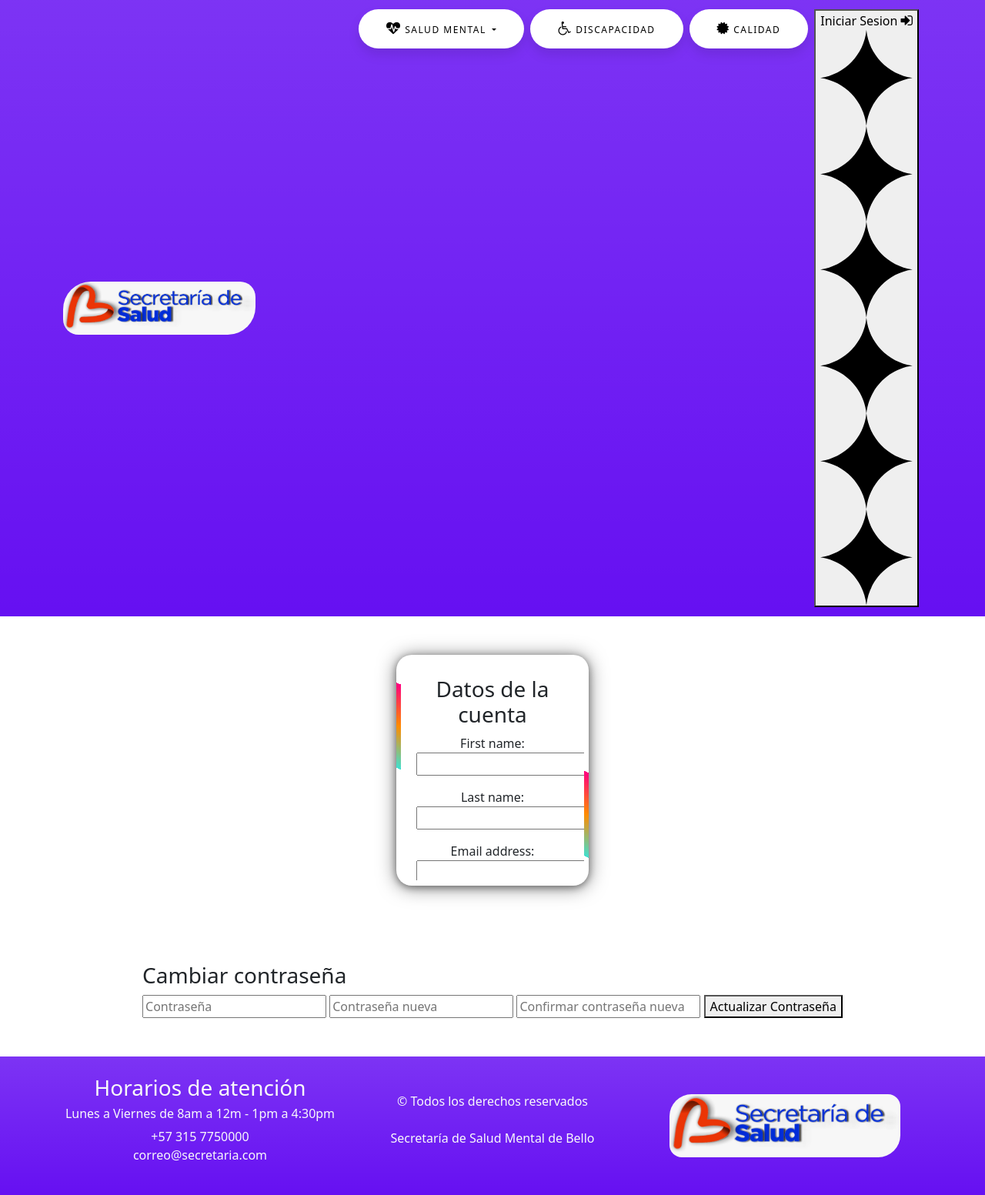
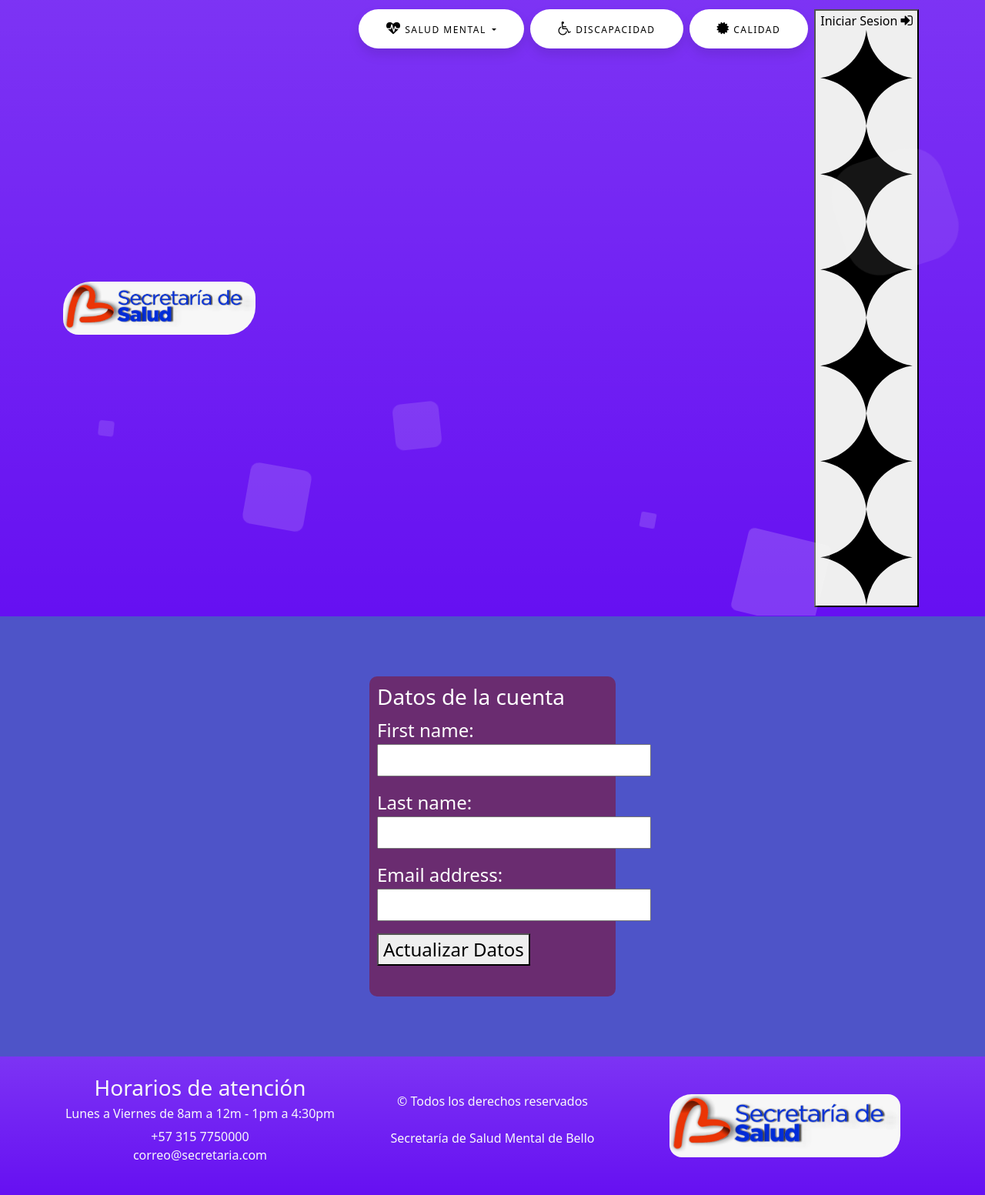
Before and after one commit to DavidMojica/T3, a Django app: template main/templates/edit_account.html in a window 1280 px wide. Shown: the whole page at 77% size. Run offline with Django 4.2, Linux system fonts and the light colour scheme; the template is opened without the code that fills it: values that come from a table or form of the project are taken from there, others are empty; style sheets or scripts are compiled from the project's sources; some libraries are stand-ins or nearby versions.

Commit message:
31-oct VIiI

```diff
--- /dev/null
+++ b/main/static/animations/bg-squares.css
@@ -0,0 +1,128 @@
+.context {
+    width: 100%;
+    position: absolute;
+    top:50vh;
+}
+
+.context h1{
+    text-align: center;
+    color: #fff;
+    font-size: 50px;
+}
+.area{
+    background: #4e54c8;
+    background: -webkit-linear-gradient(to left, #8f94fb, #4e54c8);
+}
+
+.circles{
+    position: absolute;
+    top: 0;
+    left: 0;
+    width: 100%;
+    height: 100%;
+    overflow: hidden;
+}
+
+.circles li{
+    position: absolute;
+    display: block;
+    list-style: none;
+    width: 20px;
+    height: 20px;
+    background: rgba(255, 255, 255, 0.2);
+    animation: animate 25s linear infinite;
+    bottom: -150px;
+
+}
+
+.circles li:nth-child(1){
+    left: 25%;
+    width: 80px;
+    height: 80px;
+    animation-delay: 0s;
+}
+
+
+.circles li:nth-child(2){
+    left: 10%;
+    width: 20px;
+    height: 20px;
+    animation-delay: 2s;
+    animation-duration: 12s;
+}
+
+.circles li:nth-child(3){
+    left: 70%;
+    width: 20px;
+    height: 20px;
+    animation-delay: 4s;
+}
+
+.circles li:nth-child(4){
+    left: 40%;
+    width: 60px;
+    height: 60px;
+    animation-delay: 0s;
+    animation-duration: 18s;
+}
+
+.circles li:nth-child(5){
+    left: 65%;
+    width: 20px;
+    height: 20px;
+    animation-delay: 0s;
+}
+
+.circles li:nth-child(6){
+    left: 75%;
+    width: 110px;
+    height: 110px;
+    animation-delay: 3s;
+}
+
+.circles li:nth-child(7){
+    left: 35%;
+    width: 150px;
+    height: 150px;
+    animation-delay: 7s;
+}
+
+.circles li:nth-child(8){
+    left: 50%;
+    width: 25px;
+    height: 25px;
+    animation-delay: 15s;
+    animation-duration: 45s;
+}
+
+.circles li:nth-child(9){
+    left: 20%;
+    width: 15px;
+    height: 15px;
+    animation-delay: 2s;
+    animation-duration: 35s;
+}
+
+.circles li:nth-child(10){
+    left: 85%;
+    width: 150px;
+    height: 150px;
+    animation-delay: 0s;
+    animation-duration: 11s;
+}
+
+@keyframes animate {
+
+    0%{
+        transform: translateY(0) rotate(0deg);
+        opacity: 1;
+        border-radius: 0;
+    }
+
+    100%{
+        transform: translateY(-1000px) rotate(720deg);
+        opacity: 0;
+        border-radius: 50%;
+    }
+
+}
--- a/main/static/animations/card-glow.css
+++ b/main/static/animations/card-glow.css
@@ -1,73 +1,46 @@
-.glow-cardBox {
-    width: 250px;
-    height: 300px;
-    position: relative;
-    display: grid;
-    place-items: center;
-    overflow: hidden;
-    border-radius: 20px;
-    box-shadow: rgba(0, 0, 0, 0.4) 0px 2px 10px 0px,
-      rgba(0, 0, 0, 0.5) 0px 2px 25px 0px;
+.turn-card {
+  height: 52vh;
+    width: 25vw;
+  perspective: 1000px;
 }
 
-  .glow-card {
-    position: absolute;
-    width: 95%;
-    height: 95%;
-    background: #FFF;
-    border-radius: 20px;
-    z-index: 5;
-    text-align: center;
-    overflow: hidden;
-    padding: 20px;
+.turn-card-inner {
+  width: 100%;
+  height: 100%;
+  position: relative;
+  transform-style: preserve-3d;
+  transition: transform 0.999s;
 }
 
-  .glow-card .glow-h4 {
-    position: absolute;
-    top: 50%;
-    left: 50%;
-    transform: translate(-50%, -50%);
-    font-size: 20px;
-    font-weight: 800;
-    pointer-events: none;
-    opacity: .5;
+.turn-card:hover .turn-card-inner {
+  transform: rotateY(180deg);
 }
 
-  .glow-card .glow-content .glow-h3 {
-    font-size: 18px;
-    font-weight: 800;
-    margin-bottom: 10px;
+.turn-card-front,
+.turn-card-back {
+  position: absolute;
+  width: 100%;
+  height: 100%;
+  backface-visibility: hidden;
 }
 
-  .glow-card .glow-content p {
-    font-size: 14px;
-    line-height: 1.4em;
+.turn-card-front {
+  background-color: #6A2C70;
+  color: #fff;
+  border: 10px solid #6A2C70;
+  border-radius: 10px;
+  font-size: 24px;
+  transform: rotateY(0deg);
 }
 
-  .glow-card .glow-content {
-    transform: translateY(100%);
-    opacity: 0;
-    transition: 0.3s ease-in-out;
+.turn-card-back {
+  background-color: #F08A5D;
+  color: #fff;
+  display: flex;
+  align-items: center;
+  border: 10px solid #F08A5D;
+  border-radius: 10px;
+  justify-content: center;
+  font-size: 24px;
+  transform: rotateY(180deg);
 }
-
-  .glow-cardBox::before {
-    content: "";
-    position: absolute;
-    width: 40%;
-    height: 150%;
-    background: #40E0D0;
-    background: -webkit-linear-gradient(to right, #FF0080, #FF8C00, #40E0D0);
-    background: linear-gradient(to right, #FF0080, #FF8C00, #40E0D0);
-    transform-origin: center;
-    animation: glowing_401 5s linear infinite;
-  }
-
-  @keyframes glowing_401 {
-    0% {
-      transform: rotate(0);
-    }
-
-    100% {
-      transform: rotate(360deg);
-    }
-  }
--- a/main/static/animations/form-modern.css
+++ b/main/static/animations/form-modern.css
@@ -1,5 +1,5 @@
 .form_main {
-    height: 27vw;
+    height: 52vh;
     width: 25vw;
     align-items: center;
     justify-content: center;
--- a/main/templates/base.html
+++ b/main/templates/base.html
@@ -23,6 +23,7 @@
     <link rel="stylesheet" href="{% static 'animations/btn_stars.css' %}">
     <link rel="stylesheet" href="{% static 'animations/form-modern.css' %}">
     <link rel="stylesheet" href="{% static 'animations/btn_white_to_x.css' %}">
+    <link rel="stylesheet" href="{% static 'animations/bg-squares.css' %}">
     <!-- fa icons -->
     <link rel="stylesheet" href="https://cdnjs.cloudflare.com/ajax/libs/font-awesome/4.7.0/css/font-awesome.min.css">
     <title>Secretaría de Salud Mental de Bello</title>
--- a/main/templates/edit_account.html
+++ b/main/templates/edit_account.html
@@ -1,15 +1,21 @@
 {% extends 'base.html' %}
 {% block content %}
-<main id="main_edit_account">
-    <!-- <div>
-        <h3>Información de la cuenta</h3>
-        <p>Su ID es: <b>{{CustomUser.id}}</b></p><br>
-        <p>Nombre de usuario: <b>{{CustomUser.username}}</b></p><br>
-        <p>Creado el: <b>{{CustomUser.date_joined}}</b></p><br>
-        <p>Último acceso: <b>{{CustomUser.last_login}}</b></p><br>
-    </div> -->
-    <div class="glow-cardBox">
-        <div class="glow-card">
+<main id="main_edit_account" class="area">
+    <ul class="circles">
+        <li></li>
+        <li></li>
+        <li></li>
+        <li></li>
+        <li></li>
+        <li></li>
+        <li></li>
+        <li></li>
+        <li></li>
+        <li></li>
+</ul>
+    <div class="turn-card">
+        <div class="turn-card-inner">
+            <div class="turn-card-front">
                 <h3>Datos de la cuenta</h3>
                 <form action="" method="POST">
                     {% csrf_token %}
@@ -17,16 +23,10 @@
                     <button type="submit">Actualizar Datos</button>
                 </form>
             </div>
-      </div>
-    <!-- <div class="glow-cardBox">
-        <h3>Datos de la cuenta</h3>
-        <form action="" method="POST">
-            {% csrf_token %}
-            {{form.as_p}}
-            <button type="submit">Actualizar Datos</button>
-        </form>
-    </div> -->
-    <div>
+
+
+
+            <div class="turn-card-back">
                 <h3>Cambiar contraseña</h3>
             <form action="" method="POST">
                 <input type="password" placeholder="Contraseña">
@@ -35,5 +35,7 @@
                 <button type="submit">Actualizar Contraseña</button>
             </form>
             </div>
+        </div>
+    </div>
 </main>
 {% endblock %}
```
Lines whose indentation alone changed are shown as unchanged.
